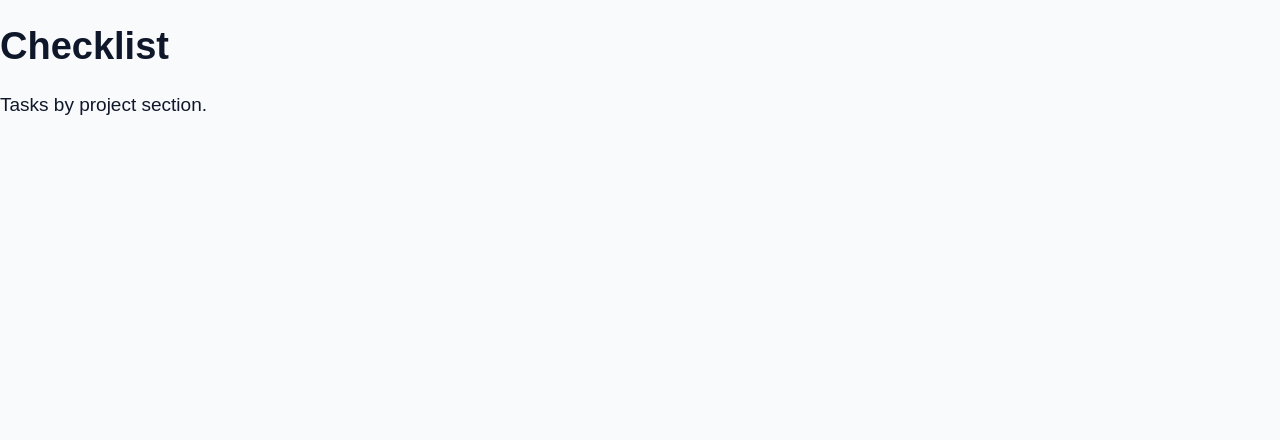
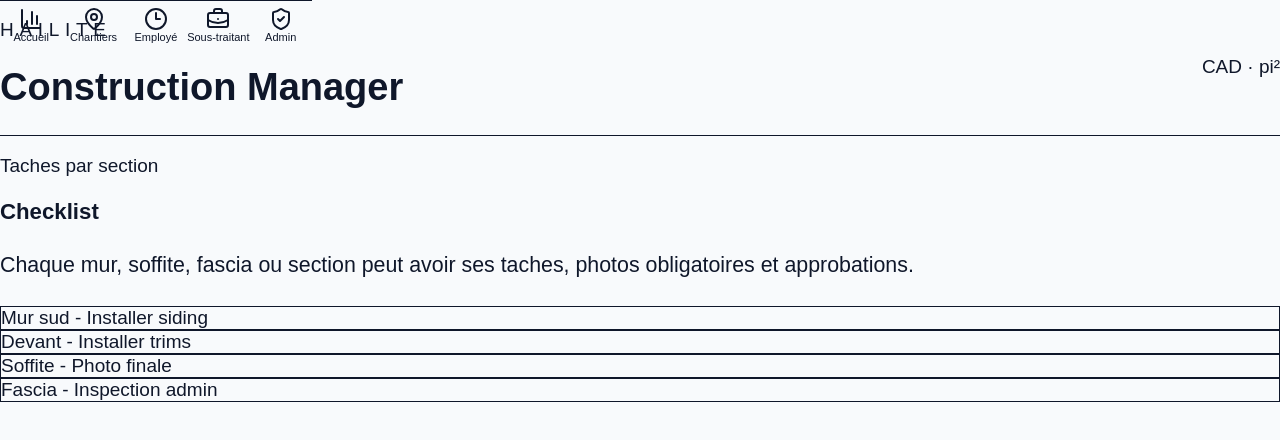
Before and after one commit to bisaillonpatrick1979-dev/Chatgpt-hailite-, a Next.js app: page /tasks in a window 1280 px wide. Shown: the top 440 px of the page. Built offline with nearby package versions, Linux system fonts and the light colour scheme.

Commit message:
Improve checklist page for field readability

```diff
--- a/app/tasks/page.tsx
+++ b/app/tasks/page.tsx
@@ -1,3 +1,14 @@
+import { AppShell } from "@/components/AppShell";
+import { PageHeader } from "@/components/PageHeader";
+import { ReadableList } from "@/components/ReadableList";
+
 export default function Page() {
-  return <main><h1>Checklist</h1><p>Tasks by project section.</p></main>;
+  return (
+    <AppShell>
+      <PageHeader title="Checklist" eyebrow="Taches par section" text="Chaque mur, soffite, fascia ou section peut avoir ses taches, photos obligatoires et approbations." />
+      <section className="mt-5">
+        <ReadableList items={["Mur sud - Installer siding", "Devant - Installer trims", "Soffite - Photo finale", "Fascia - Inspection admin"]} />
+      </section>
+    </AppShell>
+  );
 }
```
